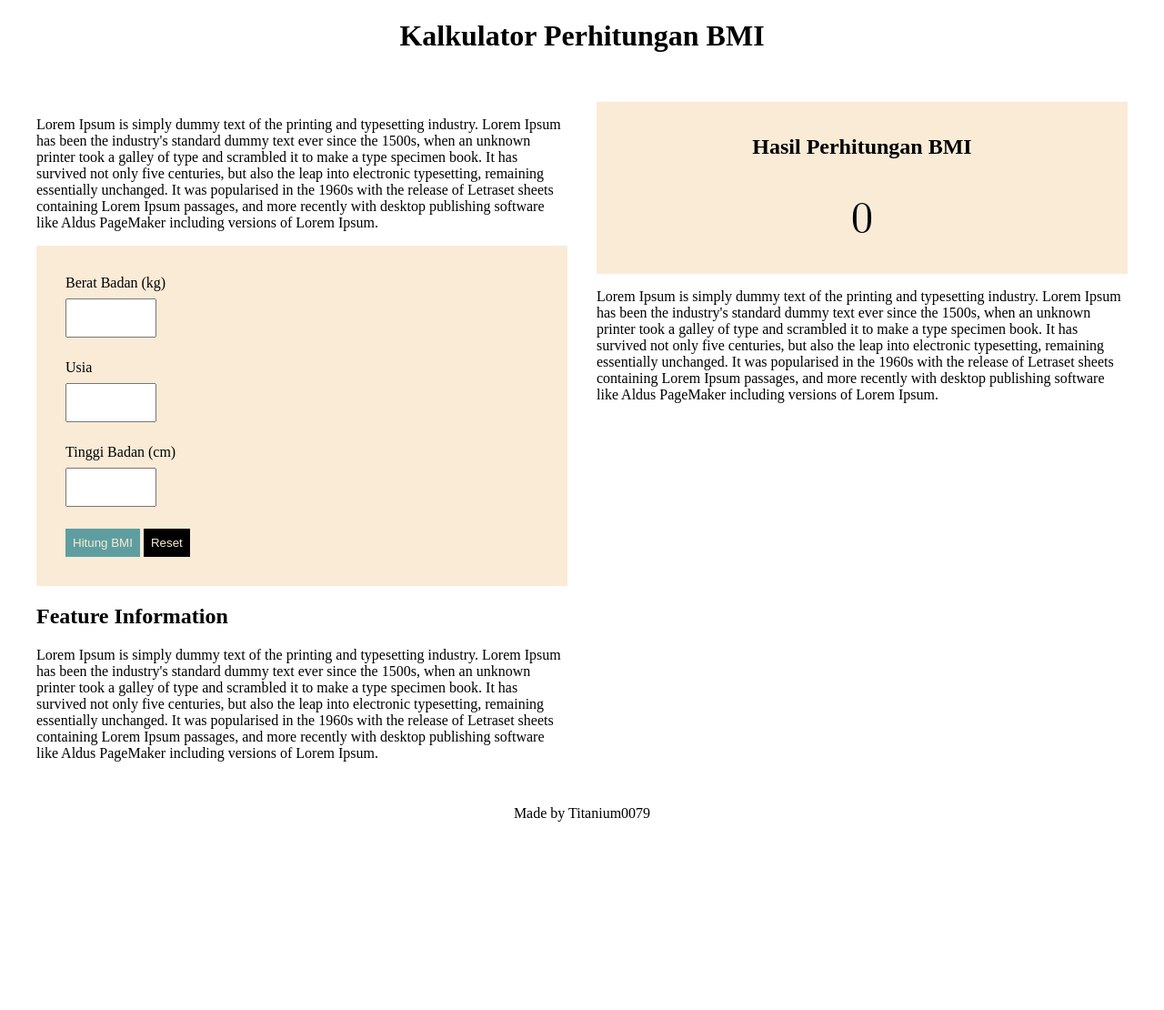
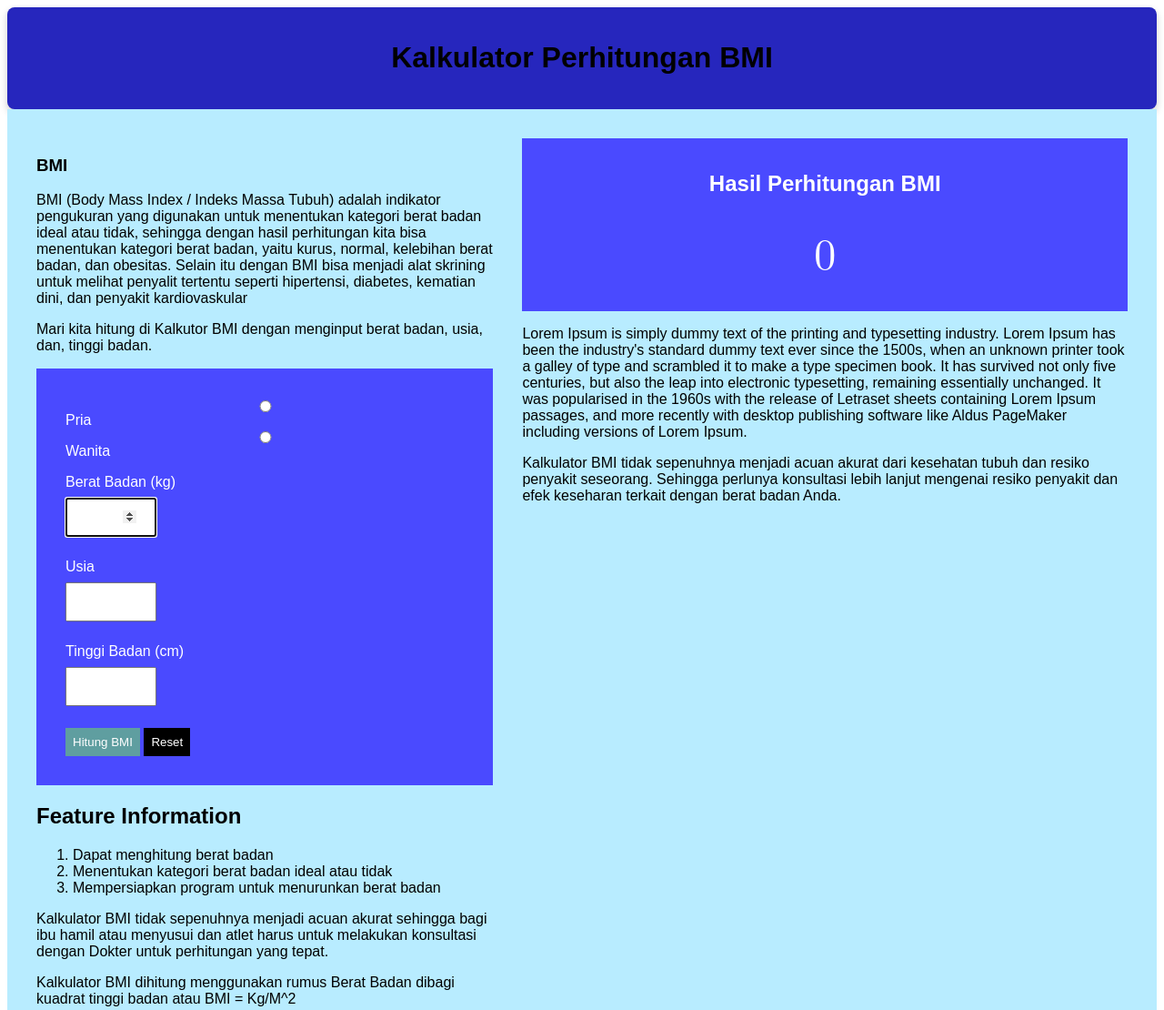
Before and after one commit to revou-fundamental-course/20-jan-25-Titanium0079, a plain HTML site: page index.html in a window 1280 px wide. Shown: the top 1110 px of the page at 91% size. Before the commit the page ends 911 px from the top, so only its background shows below. Drawn offline with Linux system fonts and the light colour scheme.

Commit message:
Update Date 26/01/2025

```diff
--- a/css/style.css
+++ b/css/style.css
@@ -1,16 +1,30 @@
-
+/* Ini File CSS */
 main {
     display: flex ;
     gap: 32px;
     padding: 32px;
+    background-color:hsl(196, 100%, 86%);
+    position:relative;
+    font-family: arial;
+    text-shadow: 1px black;
+
 }
 
 .main-header {
     text-align: center;
+    background-color: rgb(38, 38, 189);
+    box-shadow: 0 4px 8px rgba(0, 0, 0, 0.2);
+    border-radius: 8px;
+    padding: 16px;
+    font-family:sans-serif;
 }
 
 footer {
     text-align: center;
+    background-color: rgb(38, 38, 189);
+    padding-bottom: 16px;
+    color:white;
+
 }
 
 input[type=number]{
@@ -27,15 +41,16 @@ input[type=number]{
 }
 
 form {
-    background-color: antiquewhite;
+    background-color:#4a4aff;
     padding: 32px;
+    color:white;
 }
 
 button {
     border: none;
     padding: 8px;
     background-color: cadetblue;
-    color: antiquewhite;
+    color: white;
 }
 
 .bg-black{
@@ -49,7 +64,8 @@ button {
 .result-section{
     padding: 16px;
     text-align: center;
-    background-color: antiquewhite;
+    background-color: #4a4aff;
+    color: white;
 }
 
 #result-bmi {
--- a/index.html
+++ b/index.html
@@ -4,7 +4,8 @@
     <meta charset="UTF-8">
     <meta name="viewport" content="width=device-width, initial-scale=1.0">
     <title>Program Kalkulator BMI</title>
-    <link rel="stylesheet" href="css/style.css"
+    <link rel="stylesheet" href="css/style.css">
+    <script src="js/script.js" defer></script>
 </head>
 <body>
     <header class="main-header">
@@ -12,40 +13,49 @@
     </header>
 
     <main>
-
         <!-- Left Content -->
         <section>
              <!-- Introduction -->
         <article>
-            <p>Lorem Ipsum is simply dummy text of the printing and typesetting industry. Lorem Ipsum has been the industry's standard dummy text ever since the 1500s,
-                when an unknown printer took a galley of type and scrambled it to make a type specimen book. It has survived not only five centuries,
-                but also the leap into electronic typesetting, remaining essentially unchanged.
-                It was popularised in the 1960s with the release of Letraset sheets containing
-                Lorem Ipsum passages, and more recently with desktop publishing software
-                like Aldus PageMaker including versions of Lorem Ipsum.
+            <h1>BMI</h1>
+            <p>BMI (Body Mass Index / Indeks Massa Tubuh) adalah indikator pengukuran yang
+                digunakan untuk menentukan kategori berat badan ideal atau tidak,
+                sehingga dengan hasil perhitungan kita bisa menentukan
+                kategori berat badan, yaitu kurus, normal, kelebihan berat badan, dan obesitas.
+                Selain itu dengan BMI bisa menjadi alat skrining  untuk melihat penyalit tertentu
+                seperti hipertensi, diabetes, kematian dini, dan penyakit kardiovaskular
             </p>
+
+            <p>  Mari kita hitung di Kalkutor BMI dengan menginput berat badan, usia, dan, tinggi badan.</p>
         </article>
 
         <!-- Form -->
-         <form>
+         <form id="bmi-form">
+                <div class="form-group">
+                    <input type="radio" id="pria" name="gender" value="pria">
+                    <label for="pria">Pria</label>
+                    <input type="radio" id="wanita" name="gender" value="wanita">
+                    <label for="wanita">Wanita</label>
+                </div>
+
                 <div class="form-group">
                     <label for="input-berat-badan">Berat Badan (kg)</label>
-                    <input type="number" id="input-berat-badan">
+                    <input type="number" id="input-berat-badan" autofocus required>
                 </div>
 
                 <div class="form-group">
                     <label for="input-usia">Usia</label>
-                    <input type="number" id="input-usia">
+                    <input type="number" id="input-usia" required minlength="1">
                 </div>
 
                 <div class="form-group">
                     <label for="input-tinggi-badan">Tinggi Badan (cm)</label>
-                    <input type="number" id="input-tinggi-badan">
+                    <input type="number" id="input-tinggi-badan" required>
                 </div>
 
                 <div>
-                    <button class="bg-cadet-blue">Hitung BMI</button>
-                    <button class="bg-black">Reset</button>
+                    <button class="bg-cadet-blue" type="submit">Hitung BMI</button>
+                    <button class="bg-black" type="reset">Reset</button>
                 </div>
          </form>
 
@@ -55,17 +65,30 @@
                 <h2>Feature Information</h2>
             </header>
 
-            <p>Lorem Ipsum is simply dummy text of the printing and typesetting industry. Lorem Ipsum has been the industry's standard dummy text ever since the 1500s,
-                when an unknown printer took a galley of type and scrambled it to make a type specimen book. It has survived not only five centuries,
-                but also the leap into electronic typesetting, remaining essentially unchanged.
-                It was popularised in the 1960s with the release of Letraset sheets containing
-                Lorem Ipsum passages, and more recently with desktop publishing software
-                like Aldus PageMaker including versions of Lorem Ipsum.
+            <p>
+            <ol>
+                <li>Dapat menghitung berat badan</li>
+                <li>Menentukan kategori berat badan ideal atau tidak</li>
+                <li>Mempersiapkan program untuk menurunkan berat badan</li>
+            </ol>
+            </p>
+
+            <p>
+              Kalkulator BMI tidak sepenuhnya menjadi acuan akurat sehingga
+              bagi ibu hamil atau menyusui dan atlet harus untuk melakukan
+              konsultasi dengan Dokter untuk perhitungan yang tepat.
+            </p>
+
+            <p>
+                Kalkulator BMI dihitung menggunakan rumus Berat Badan dibagi kuadrat tinggi badan
+                atau BMI = Kg/M^2
             </p>
         </article>
     </section>
 
     <section>
+
+         <!-- Result -->
        <section class="result-section">
         <header>
             <h2>Hasil Perhitungan BMI</h2>
@@ -77,12 +100,19 @@
 
        </section>
         <article>
-            <p>Lorem Ipsum is simply dummy text of the printing and typesetting industry. Lorem Ipsum has been the industry's standard dummy text ever since the 1500s,
+            <p>
+                Lorem Ipsum is simply dummy text of the printing and typesetting industry. Lorem Ipsum has been the industry's standard dummy text ever since the 1500s,
                 when an unknown printer took a galley of type and scrambled it to make a type specimen book. It has survived not only five centuries,
                 but also the leap into electronic typesetting, remaining essentially unchanged.
                 It was popularised in the 1960s with the release of Letraset sheets containing
                 Lorem Ipsum passages, and more recently with desktop publishing software
                 like Aldus PageMaker including versions of Lorem Ipsum.
+            </p>
+
+            <p>
+                Kalkulator BMI tidak sepenuhnya menjadi acuan akurat dari kesehatan tubuh
+                dan resiko penyakit seseorang. Sehingga perlunya konsultasi lebih lanjut mengenai
+                resiko penyakit dan efek keseharan terkait dengan berat badan Anda.
             </p>
         </article>
     </section>
```
